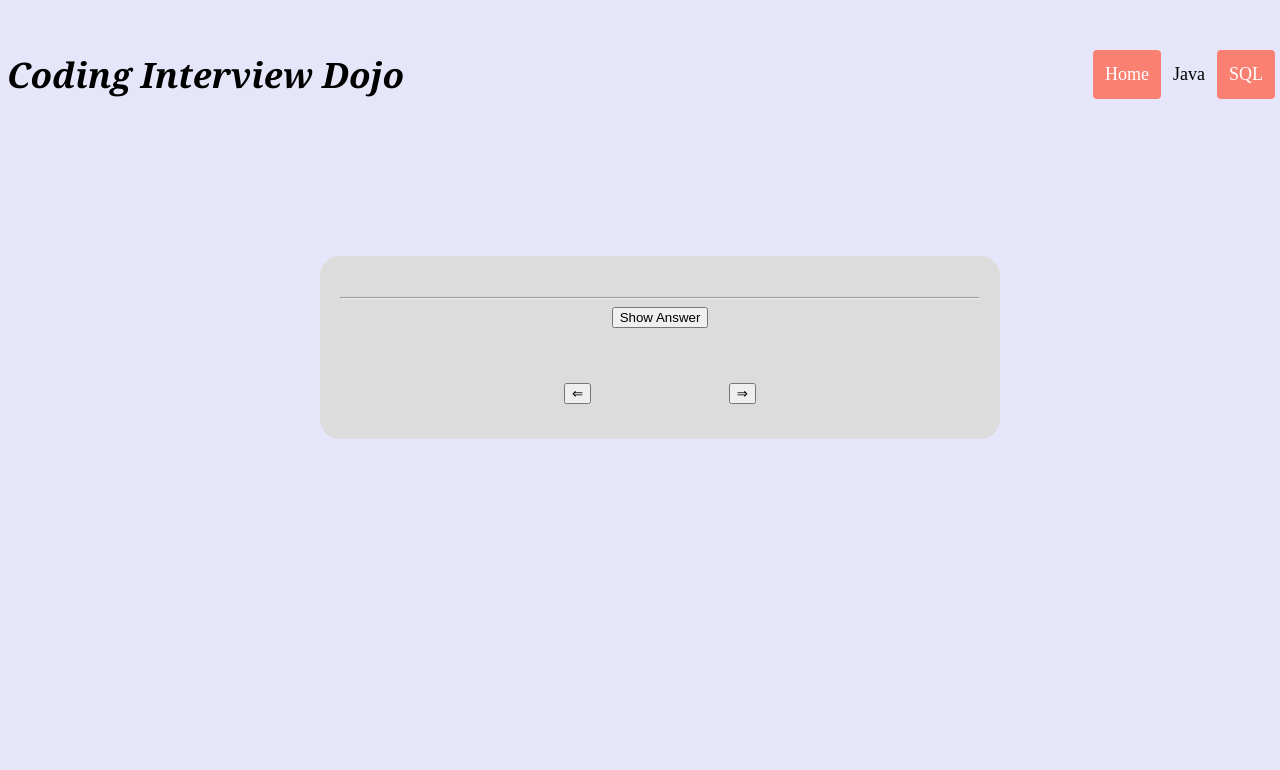
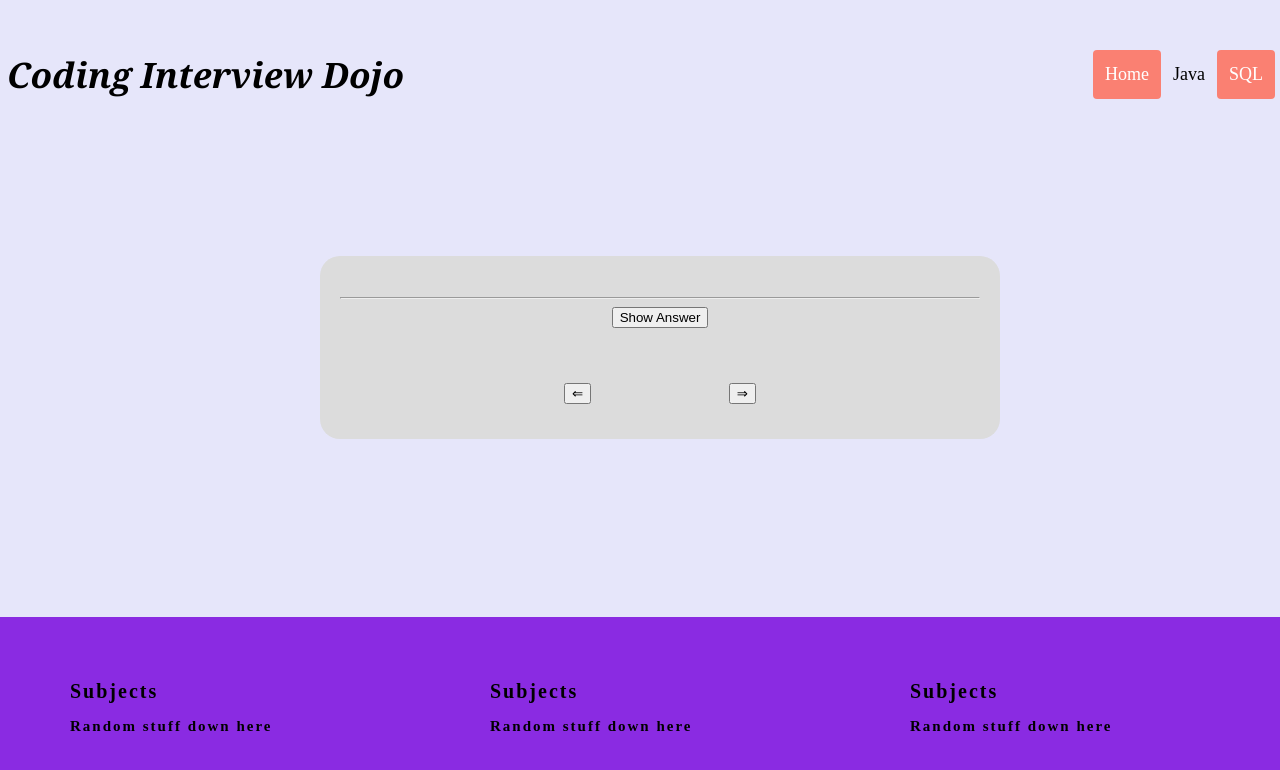
Before and after one commit to a-m-long/InterviewQuestions, an Angular app: page /sql in a window 1280 px wide. Shown: the top 770 px of the page. Built offline with nearby package versions, Linux system fonts and the light colour scheme; no server answers.

Commit message:
added footer to other pages

```diff
--- a/src/app/java/java.component.css
+++ b/src/app/java/java.component.css
@@ -27,3 +27,29 @@
     top:0;
 
 }
+
+#container2{
+    bottom: 0px;
+    background-color: blueviolet;
+    width: 100%;
+    position: relative;
+    overflow: hidden;
+    right: 0;
+    position: absolute;
+
+
+}
+#random{
+    display: inline-table;
+    position: relative;
+    left: 20px;
+    margin: 50px;
+    width: 25%;
+    letter-spacing: 2px;
+}
+#footer_header{
+    font-size: 20px;
+}
+#footer_text{
+    font-size: 15px;
+}
--- a/src/app/java/java.component.html
+++ b/src/app/java/java.component.html
@@ -12,4 +12,22 @@
             <button id="next" style="float: right;">⇒</button>
         </div>
     </div>
+
+
 </div>
+
+<div id="container2">
+    <div id="random">
+        <h1 id="footer_header">Subjects</h1>
+        <h3 id="footer_text">Random stuff down here</h3>
+    </div>
+    <div id="random">
+        <h1 id="footer_header">Subjects</h1>
+        <h3 id="footer_text">Random stuff down here</h3>
+    </div>
+    <div id="random">
+        <h1 id="footer_header">Subjects</h1>
+        <h3 id="footer_text">Random stuff down here</h3>
+    </div>
+
+</div>
--- a/src/app/sql/sql.component.css
+++ b/src/app/sql/sql.component.css
@@ -27,3 +27,29 @@
     top:0;
 
 }
+
+#container2{
+    bottom: 0px;
+    background-color: blueviolet;
+    width: 100%;
+    position: relative;
+    overflow: hidden;
+    right: 0;
+    position: absolute;
+
+
+}
+#random{
+    display: inline-table;
+    position: relative;
+    left: 20px;
+    margin: 50px;
+    width: 25%;
+    letter-spacing: 2px;
+}
+#footer_header{
+    font-size: 20px;
+}
+#footer_text{
+    font-size: 15px;
+}
--- a/src/app/sql/sql.component.html
+++ b/src/app/sql/sql.component.html
@@ -12,4 +12,22 @@
             <button id="next" style="float: right;">⇒</button>
         </div>
     </div>
+
+
 </div>
+
+<div id="container2">
+    <div id="random">
+        <h1 id="footer_header">Subjects</h1>
+        <h3 id="footer_text">Random stuff down here</h3>
+    </div>
+    <div id="random">
+        <h1 id="footer_header">Subjects</h1>
+        <h3 id="footer_text">Random stuff down here</h3>
+    </div>
+    <div id="random">
+        <h1 id="footer_header">Subjects</h1>
+        <h3 id="footer_text">Random stuff down here</h3>
+    </div>
+
+</div>
```
